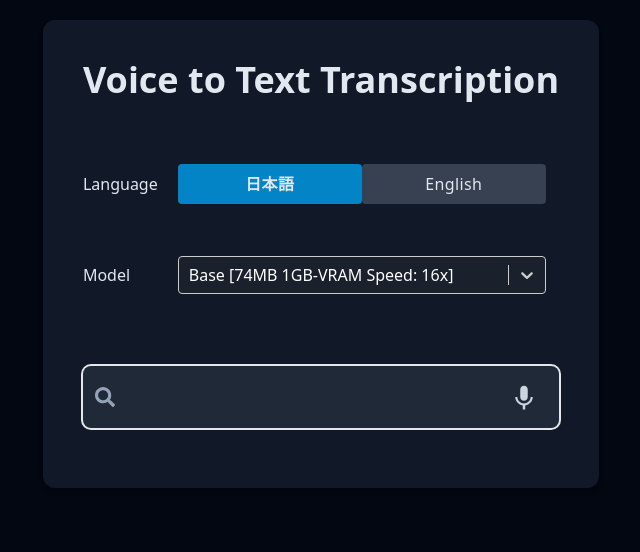
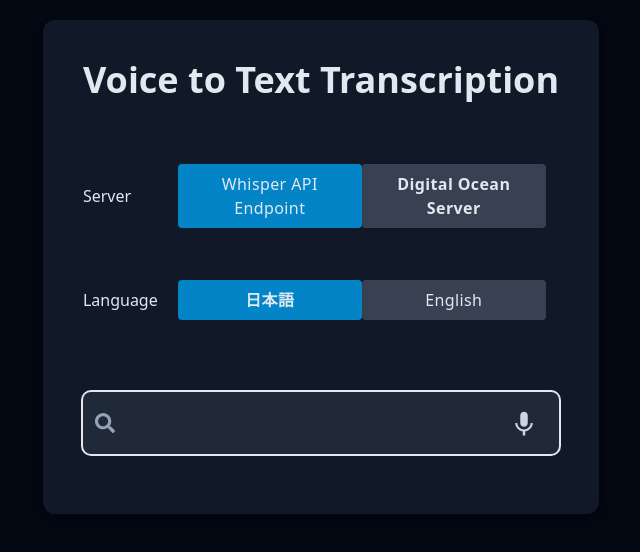
Before and after one commit to nganaremba-rem/whisperapireactclient, a React (Vite) app: page / in a window 1280 px wide. Shown: the top 552 px of the page, without its empty margins (319-959 px from the left). Built offline with nearby package versions, Linux system fonts and the light colour scheme; no server answers.

Commit message:
whisperapikey added

```diff
--- a/src/App.jsx
+++ b/src/App.jsx
@@ -40,6 +40,7 @@
   const [error, setError] = useState('')
   const [playStartSound, { stop: stopStartSound }] = useSound(startSound)
   const [playStopSound, { stop: stopStopSound }] = useSound(stopSound)
+  const [isDigitalOceanServer, setIsDigitalOceanServer] = useState(false)
 
   const cancelTokenSourceRef = useRef(axios.CancelToken.source())
 
@@ -47,9 +48,23 @@
     mutationKey: ['postAudio'],
     mutationFn: async (myFormData) => {
       try {
+        if (isDigitalOceanServer) {
           const { data } = await axios.post('/api/transcribe', myFormData, {
             cancelToken: cancelTokenSourceRef.current.token,
+            headers: {
+              Authorization: `Bearer ${import.meta.env.VITE_WHISPER_API_KEY}`,
+            },
           })
+          setError('')
+          return data?.text
+        }
+        const { data } = await axios.post(
+          'https://transcribe.whisperapi.com',
+          myFormData,
+          {
+            cancelToken: cancelTokenSourceRef.current.token,
+          }
+        )
         setError('')
         return data?.text
       } catch (err) {
@@ -72,9 +87,13 @@
   useEffect(() => {
     if (audioBlob) {
       const myFormData = new FormData()
+      if (isDigitalOceanServer) {
         myFormData.append('audioToTranscribe', audioBlob)
+        myFormData.append('model', model || 'base')
+      } else {
+        myFormData.append('file', audioBlob)
+      }
       myFormData.append('language', language || 'ja')
-      myFormData.append('model', model || 'base')
 
       if (isPending) {
         cancelPreviousMutation()
@@ -139,6 +158,28 @@
           </h1>
           <div className='flex w-full space-y-10 sm:w-max flex-col  sm:justify-center  gap-3'>
             <div className='grid space-y-5 sm:space-y-0 sm:grid-cols-[1fr_368px] sm:gap-5 sm:items-center'>
+              <label htmlFor='Server'>Server</label>
+              <div className='flex items-center'>
+                <button
+                  onClick={() => setIsDigitalOceanServer(false)}
+                  className={`flex-1 ${
+                    !isDigitalOceanServer ? 'bg-sky-600' : 'bg-gray-700'
+                  } tracking-wide rounded w-max p-2`}
+                >
+                  Whisper API Endpoint
+                </button>
+                <button
+                  onClick={() => setIsDigitalOceanServer(true)}
+                  className={`flex-1 ${
+                    isDigitalOceanServer ? 'bg-sky-600' : 'bg-gray-700'
+                  } font-bold w-max tracking-wide rounded p-2`}
+                >
+                  Digital Ocean Server
+                </button>
+              </div>
+            </div>
+
+            <div className='grid space-y-5 sm:space-y-0 sm:grid-cols-[1fr_368px] sm:gap-5 sm:items-center'>
               <label htmlFor='language'>Language</label>
               <div className='flex items-center'>
                 <button
@@ -159,6 +200,7 @@
                 </button>
               </div>
             </div>
+            {isDigitalOceanServer && (
               <div className='grid sm:grid-cols-[1fr_368px] sm:gap-5 sm:items-center sm:justify-center'>
                 <label htmlFor='model'>Model</label>
                 <Select
@@ -172,6 +214,7 @@
                   }}
                 />
               </div>
+            )}
           </div>
 
           <div
```
Also changed, not shown: 1 other file (tests, documents, lock files or other folders). Lines whose indentation alone changed are shown as unchanged.
